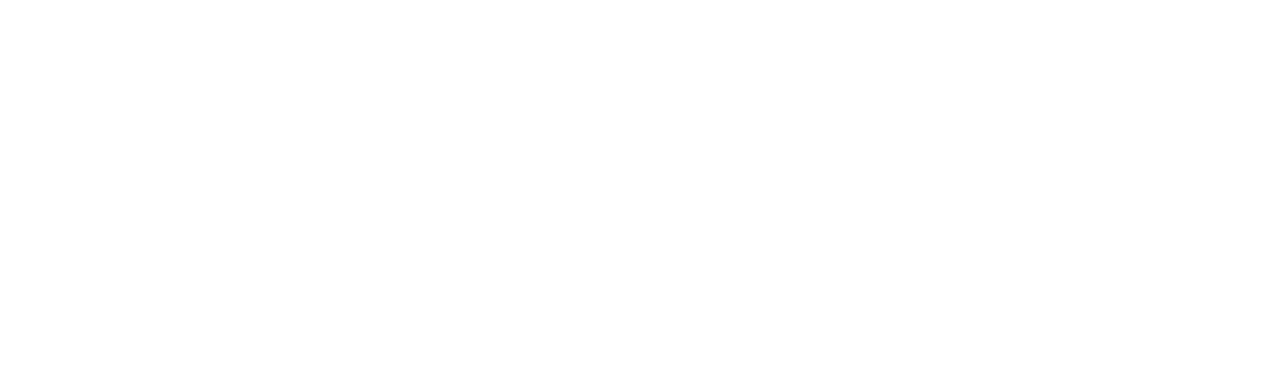
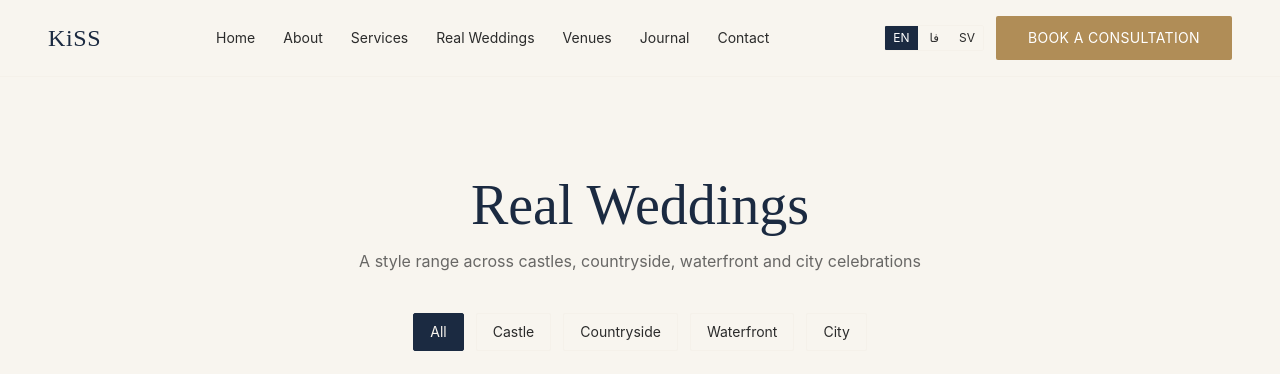
Before and after one commit to sinatari/KiSS, a Next.js app: page /en/portfolio in a window 1280 px wide. Before the commit this address had no page. Shown: the top 374 px of the page. Built offline with nearby package versions, Linux system fonts and the light colour scheme.

Commit message:
Add portfolio, venues, journal, contact, privacy pages, sitemap, robots, and README

```diff
--- /dev/null
+++ b/app/[locale]/portfolio/page.tsx
@@ -0,0 +1,58 @@
+'use client';
+
+import { useState } from 'react';
+import { useTranslations } from 'next-intl';
+import Image from 'next/image';
+import Section from '@/components/Section';
+import { portfolioItems } from '@/lib/content';
+import clsx from 'clsx';
+
+type FilterKey = 'all' | 'castle' | 'countryside' | 'waterfront' | 'city';
+
+export default function PortfolioPage() {
+  const t = useTranslations('portfolio');
+  const [filter, setFilter] = useState<FilterKey>('all');
+
+  const filters: FilterKey[] = ['all', 'castle', 'countryside', 'waterfront', 'city'];
+  const filtered = filter === 'all' ? portfolioItems : portfolioItems.filter((p) => p.venueType === filter);
+
+  return (
+    <Section>
+      <h1 className="heading-xl text-center mb-3">{t('title')}</h1>
+      <p className="text-center text-charcoal/70 mb-10">{t('subtitle')}</p>
+
+      <div className="flex flex-wrap justify-center gap-3 mb-10">
+        {filters.map((f) => (
+          <button
+            key={f}
+            onClick={() => setFilter(f)}
+            className={clsx(
+              'px-4 py-2 text-sm rounded-sm border transition-colors',
+              filter === f ? 'bg-navy text-ivory border-navy' : 'border-stone text-charcoal hover:bg-stone'
+            )}
+          >
+            {t(`filters.${f}`)}
+          </button>
+        ))}
+      </div>
+
+      <div className="grid grid-cols-1 md:grid-cols-3 gap-6">
+        {filtered.map((item) => (
+          <div key={item.slug} className="group relative aspect-[4/5] overflow-hidden rounded-sm">
+            <Image
+              src={item.image}
+              alt={`${item.title} wedding at ${item.location}`}
+              fill
+              className="object-cover transition-transform duration-500 group-hover:scale-105"
+            />
+            <div className="absolute inset-0 bg-gradient-to-t from-navy/70 via-transparent to-transparent" />
+            <div className="absolute bottom-4 left-4 text-ivory">
+              <p className="font-serif text-lg">{item.title}</p>
+              <p className="text-xs text-ivory/80">{item.location}</p>
+            </div>
+          </div>
+        ))}
+      </div>
+    </Section>
+  );
+}
```
